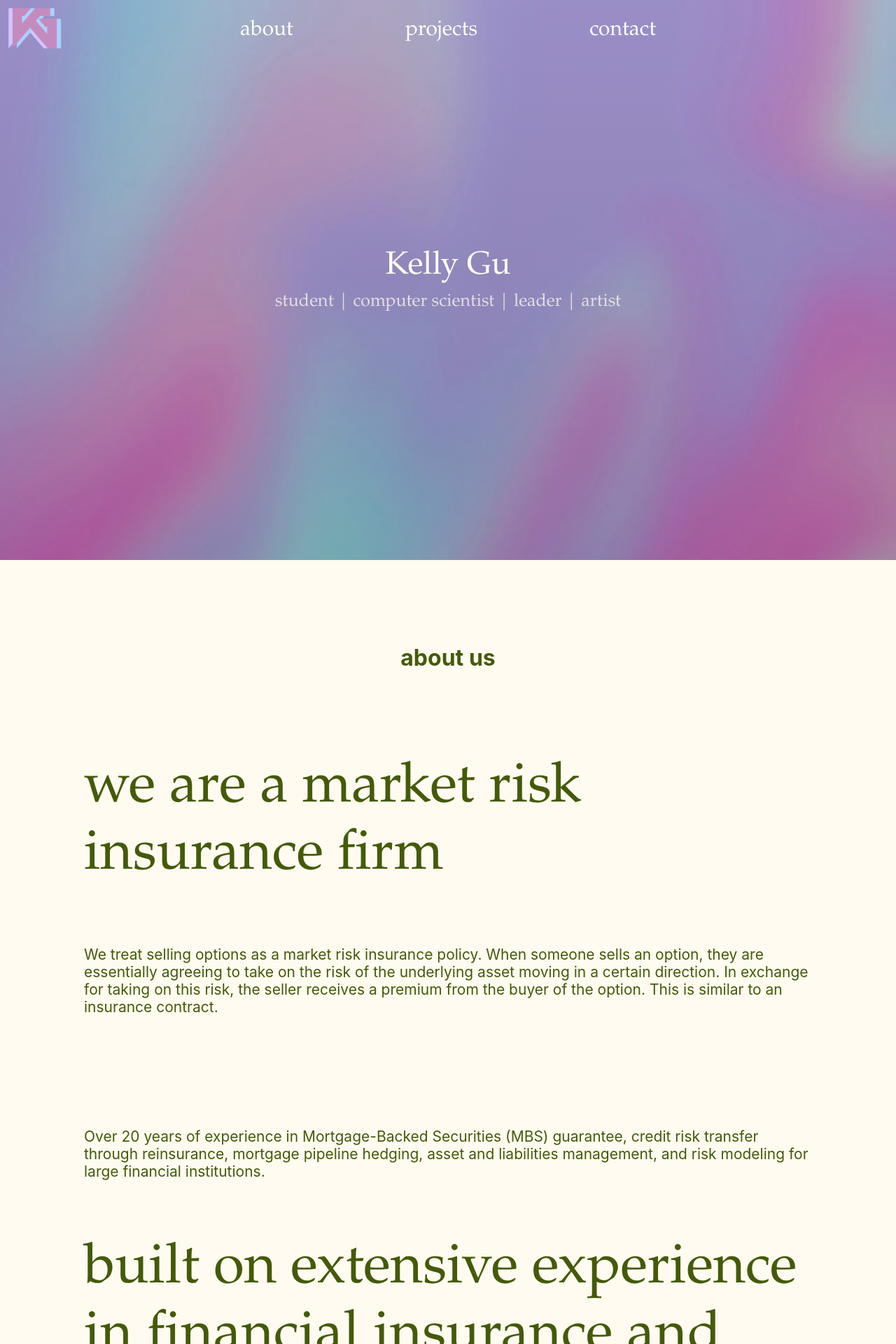
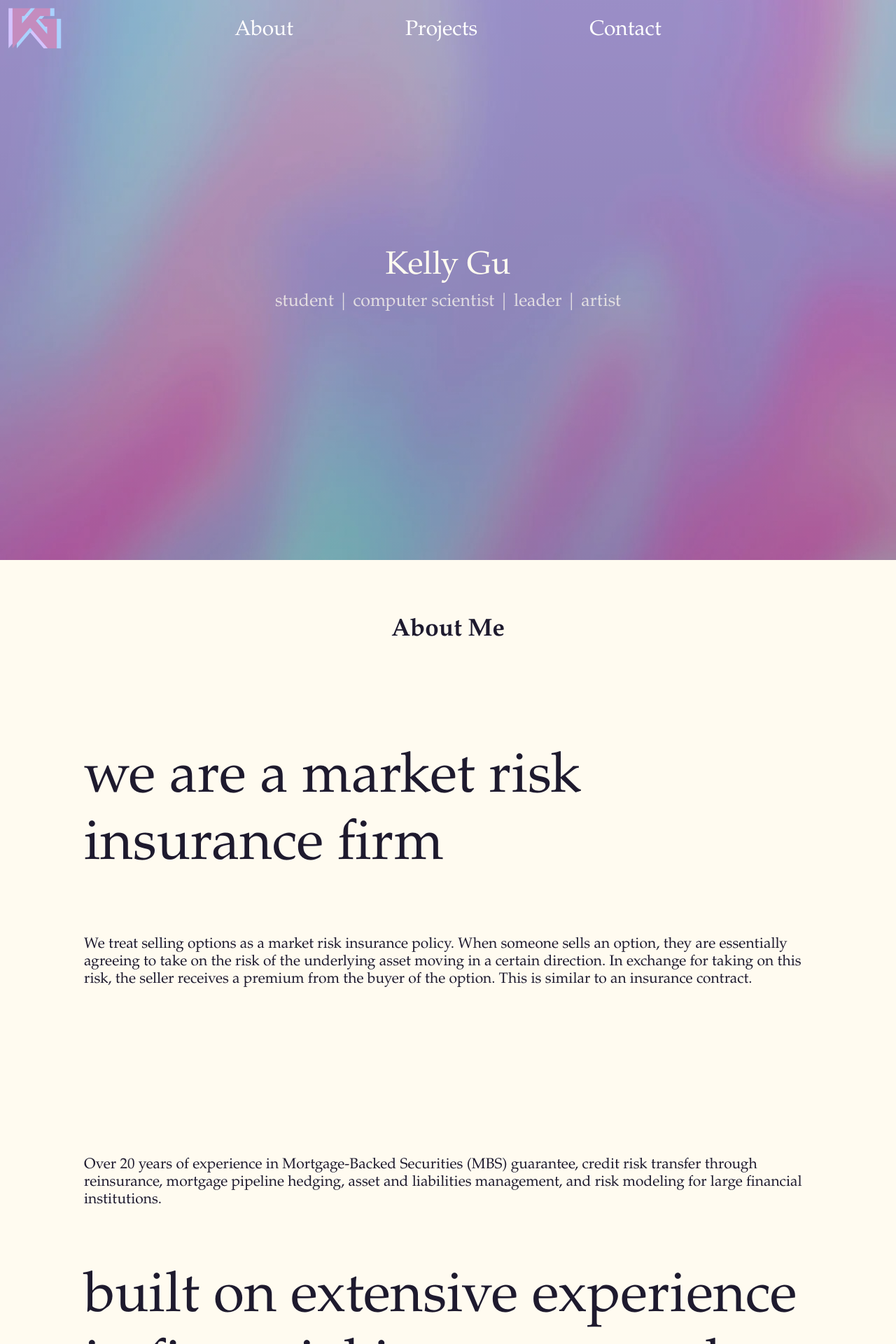
Before and after one commit to kkellygu/gu-personal-portfolio, a React (Create React App) app: page / in a window 1280 px wide. Shown: the top 1920 px of the page at 70% size. Built offline with nearby package versions, Linux system fonts and the light colour scheme.

Commit message:
create new sections

```diff
--- a/src/App.css
+++ b/src/App.css
@@ -33,7 +33,6 @@
   background: linear-gradient(0deg, rgba(0, 0, 0, 0.3), rgba(0, 0, 0, 0.2)), url('assets/background.jpeg');
 }
 
-
 .Tagline {
   font-size: calc(9px + 2vmin);
   opacity: .75;
@@ -48,8 +47,18 @@
 
 .About {
   min-height: 100vh;
-  color: #445a09;
+  display: flex;
+  flex-direction: column;
+  align-items: center;
+  justify-content: center;
+  font-size: calc(30px + 2vmin);
+  font-family: Garamond, serif;
+  color: #1e1a2e;
   margin-top: 15vh;
+}
+.About h1{
+  font-size: 35px;
+  margin-top: -5vh;
 }
 
 .Projects{
@@ -61,7 +70,7 @@
   font-size: calc(30px + 2vmin);
   color: #fffbf0;
   font-family: Garamond, serif;
-  background: linear-gradient(0deg, rgba(0, 0, 0, 0.3), rgba(0, 0, 0, 0.2)), url('assets/background.jpeg');
+  background-color: black; /*remove this line later on*/
 }
 .Contact{
   min-height: 100vh;
@@ -72,7 +81,7 @@
   font-size: calc(30px + 2vmin);
   color: #fffbf0;
   font-family: Garamond, serif;
-  background: linear-gradient(0deg, rgba(0, 0, 0, 0.3), rgba(0, 0, 0, 0.2)), url('assets/background.jpeg');
+  background-color: white; /*remove this line later on*/
 }
 
 .Logo {
--- a/src/App.js
+++ b/src/App.js
@@ -12,16 +12,16 @@ function App() {
             <img src={logo} alt="logo img" height={60} width={80}/>
         </div>
           <div class="Tabs">
-              <div className="Tab">about</div>
-              <div className="Tab">projects</div>
-              <div className="Tab">contact</div>
+              <div className="Tab">About</div>
+              <div className="Tab">Projects</div>
+              <div className="Tab">Contact</div>
           </div>
         <div> Kelly Gu </div>
         <div className='Tagline'> student | computer scientist | leader | artist </div>
       </header>
       <div className="About">
         <div>
-          <h1>about us</h1>
+          <h1>About Me</h1>
         </div>
         <AboutCard layout="left" content="We treat selling options as a market risk insurance policy. When someone sells an option, they are essentially agreeing to take on the risk of the underlying asset moving in a certain direction. In exchange for taking on this risk, the seller receives a premium from the buyer of the option. This is similar to an insurance contract." header="we are a market risk insurance firm"></AboutCard>
         <AboutCard layout="right" content="Over 20 years of experience in Mortgage-Backed Securities (MBS) guarantee, credit risk transfer through reinsurance, mortgage pipeline hedging, asset and liabilities management, and risk modeling for large financial institutions." header="built on extensive experience in financial insurance and reinsurance"></AboutCard>
```
